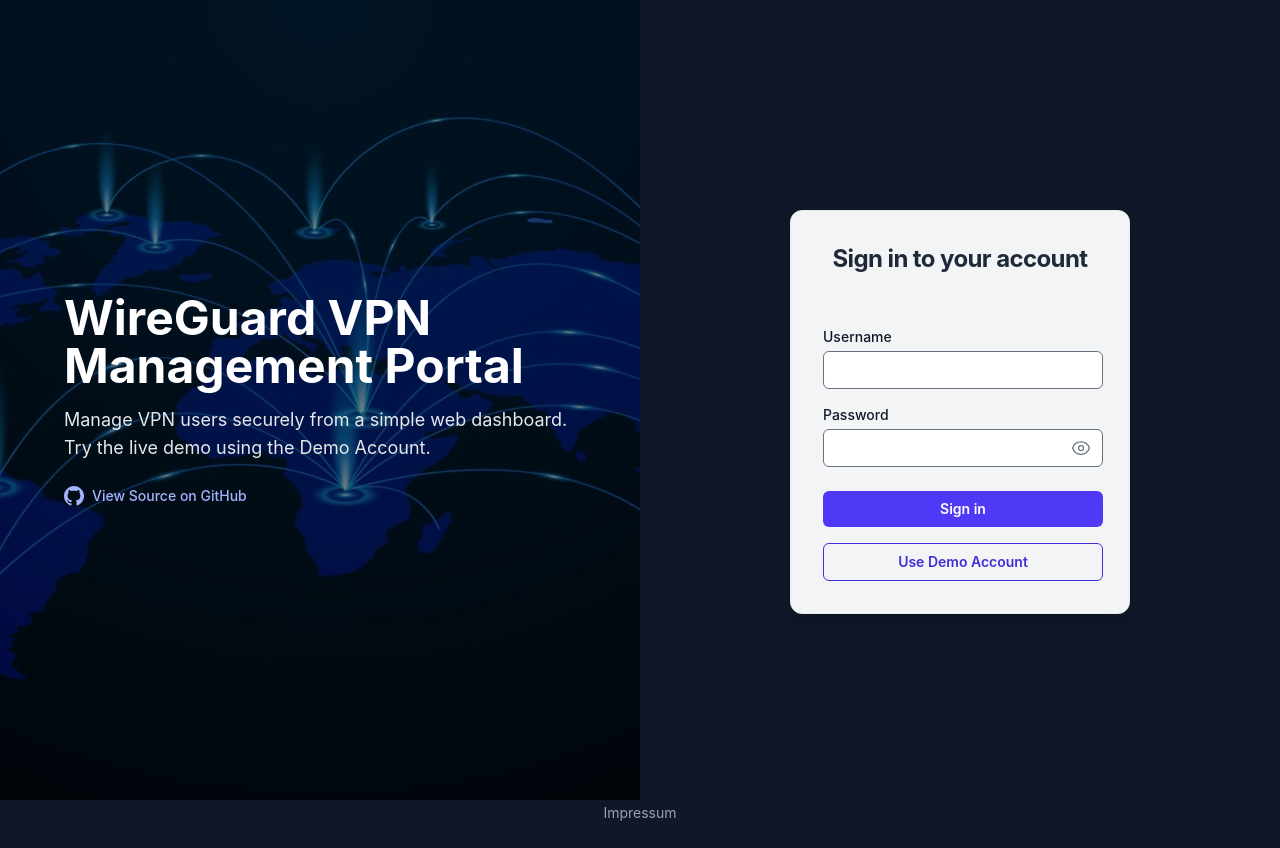
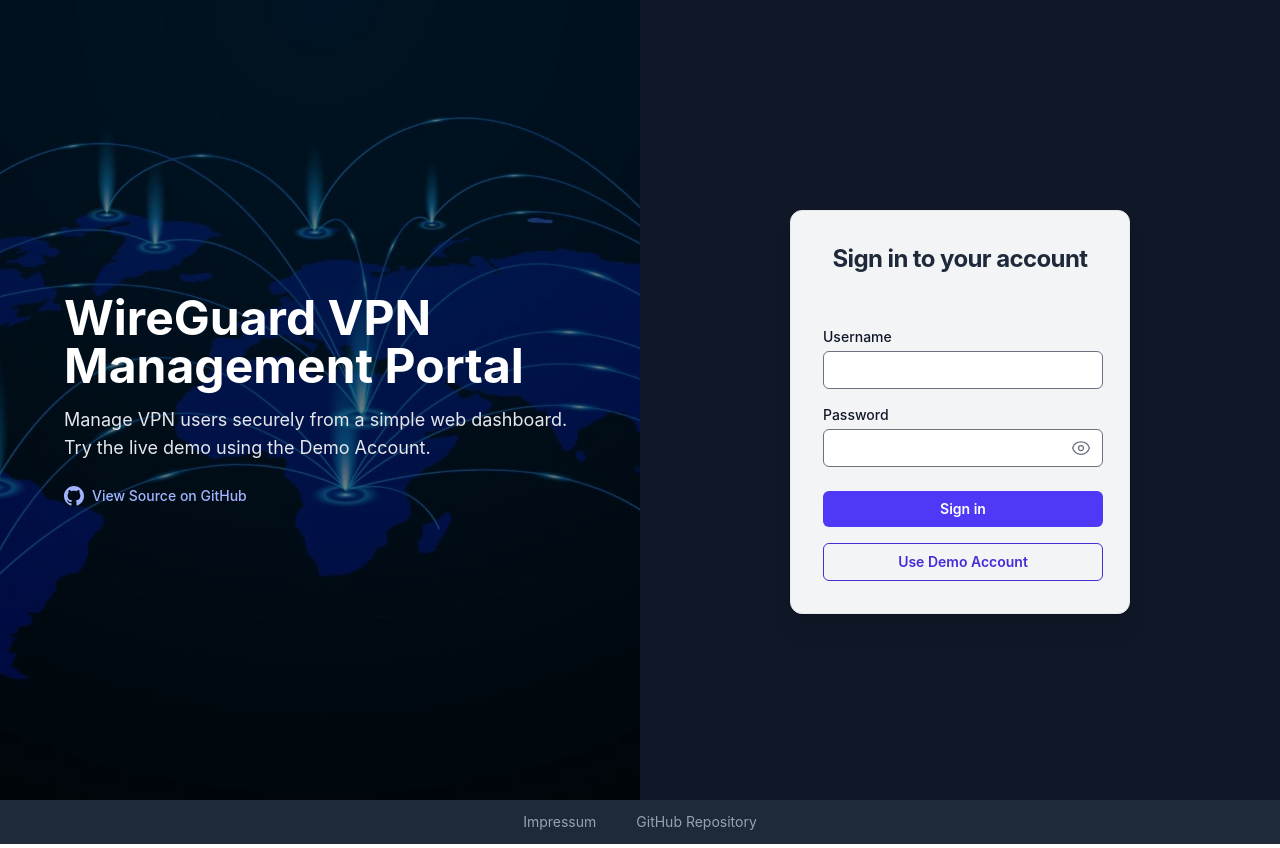
Before and after one commit to Yuchan48/vpn_management_dashboard, a React (Vite) app in the folder frontend/: page /login in a window 1280 px wide. Built offline with nearby package versions, Linux system fonts and the light colour scheme; no server answers.

Commit message:
feat: add GitHub repository link to Impressum section in LoginPage

```diff
--- a/frontend/src/pages/LoginPage.tsx
+++ b/frontend/src/pages/LoginPage.tsx
@@ -218,16 +218,22 @@
       </main>
 
       {/* Impressum */}
-      <div className="pb-6 text-center">
+      <div className="flex items-center justify-center py-3 text-center w-full bg-gray-800 gap-10">
         <Link
           to="/impressum"
           state={{ from: location.pathname }}
-          className="mb-6 text-sm text-gray-400 hover:text-gray-200
-        transition-colors duration-200
-      "
+          className="text-sm text-gray-400 hover:text-gray-200 transition-colors duration-200"
         >
           Impressum
         </Link>
+        <a
+          href="https://github.com/Yuchan48/vpn_management_dashboard"
+          target="_blank"
+          rel="noopener noreferrer"
+          className="text-sm text-gray-400 hover:text-gray-200 transition-colors duration-200"
+        >
+          GitHub Repository
+        </a>
       </div>
     </div>
   );
```
